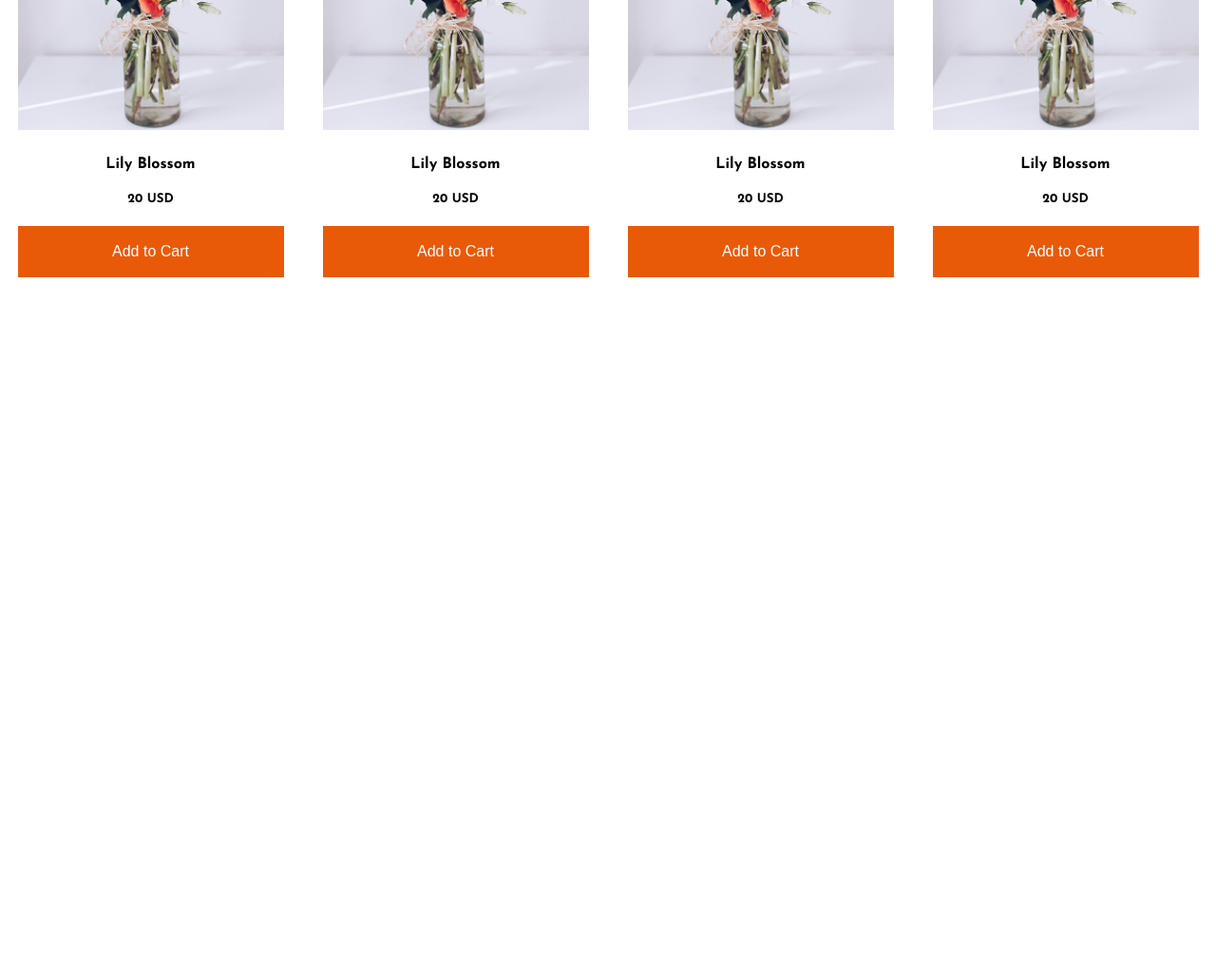
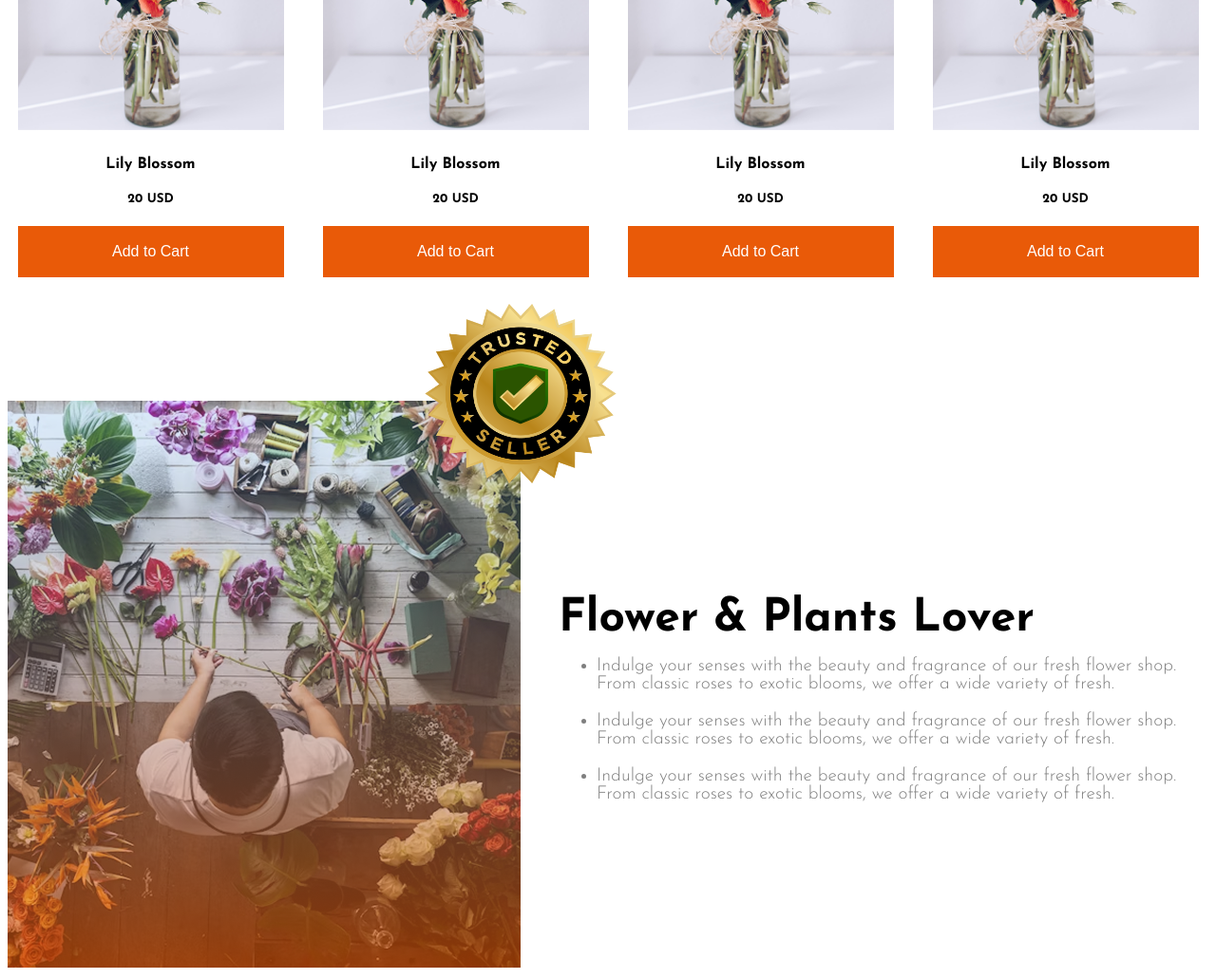
Before and after one commit to am-mahmud/flower-market, a plain HTML site: page index.html in a window 1280 px wide. Shown: the part 1628-2659 px from the top of the page at 95% size. Before the commit the page ends 1928 px from the top, so only its background shows below. Drawn offline with Linux system fonts and the light colour scheme.

Commit message:
Flower store section added

```diff
--- a/index.html
+++ b/index.html
@@ -108,6 +108,21 @@
             </div>
         </section>
 
+        <section class="josefin-sans-font flower-plant display-flex">
+          <div>
+            <img class="flower-store-img" src="./assets/flower-store.png" alt="">
+            <img class="badge-img" src="./assets/trusted-badge.png" alt="">
+          </div>
+          <div>
+            <h3 class="section-title">Flower & Plants Lover</h3>
+            <ul class="section-description tertiary-color">
+              <li>Indulge your senses with the beauty and fragrance of our fresh flower shop. From classic roses to exotic blooms, we offer a wide variety of fresh.</li>
+              <li>Indulge your senses with the beauty and fragrance of our fresh flower shop. From classic roses to exotic blooms, we offer a wide variety of fresh.</li>
+              <li>Indulge your senses with the beauty and fragrance of our fresh flower shop. From classic roses to exotic blooms, we offer a wide variety of fresh.</li>
+            </ul>
+          </div>
+        </section>
+
 
 
     </main>
--- a/styles/market.css
+++ b/styles/market.css
@@ -133,6 +133,32 @@ nav {
 }
 
 
+/* Flower Plant Section */
+
+.flower-plant{
+  justify-content: space-between;
+  gap: 40px;
+  align-items: center;
+}
+
+.flower-plant ul li{
+  font-weight: 300;
+  margin-bottom: 20px;
+  width: 100%;
+}
+
+.flower-store-img{
+  position: relative;
+}
+
+.badge-img{
+  height: 265px;
+  width: 280px;
+  position: absolute;
+  margin-left: -140px;
+  margin-top: -140px;
+}
+
 
 
 
```
